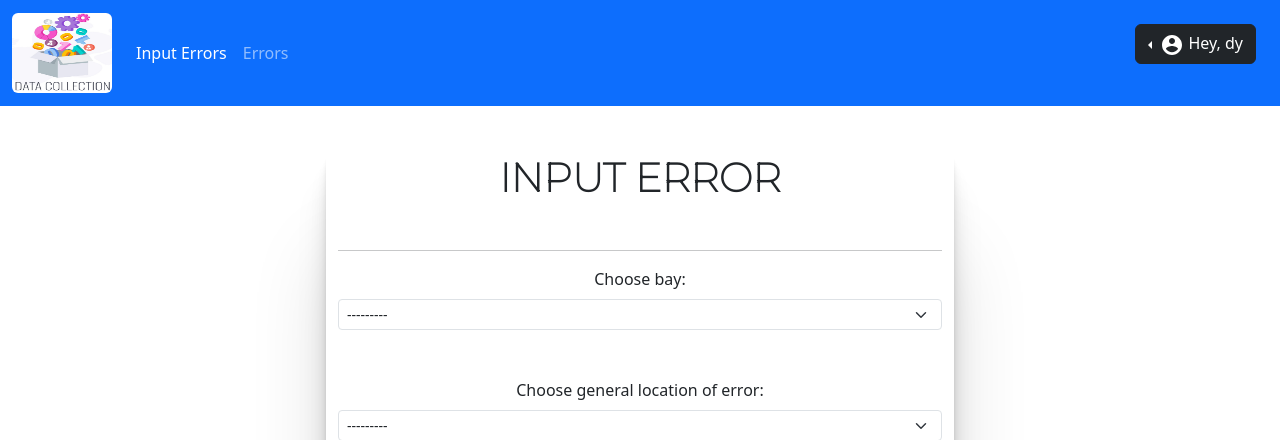
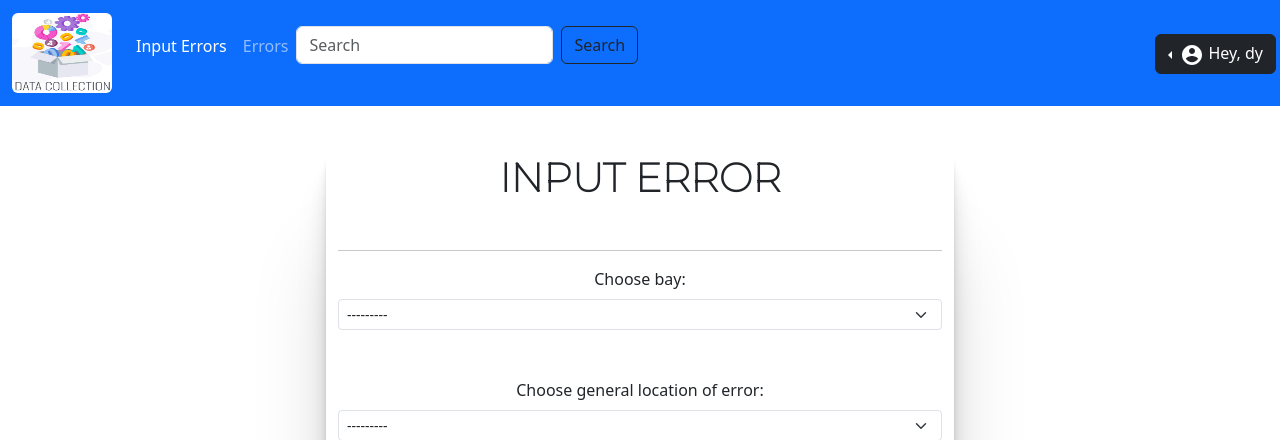
Before and after one commit to decentaro/DataCollectionForWork, a Django app: page /tek84Troubleshoot/index/ in a window 1280 px wide. Shown: the top 440 px of the page. Run offline with Django 4.2, Linux system fonts and the light colour scheme; a user stored in the database is signed in; some libraries are stand-ins or nearby versions.

Commit message:
Forgot password --> WIP, Re-style profile button and added non-functional search bar

```diff
--- a/tek84Troubleshoot/templates/base.html
+++ b/tek84Troubleshoot/templates/base.html
@@ -52,7 +52,15 @@
 				        				   {% if url_name == 'logout' %}invisible{% endif %}
 				        				   {% if url_name == 'signup' %}invisible{% endif %}"
 				        	href="/tek84Troubleshoot/errors">Errors</a>
-						<div class="btn-group dropstart position-absolute top-0 end-0 m-4
+
+				   <!-- WIP SEARCH BAR -->
+				        <form class="d-flex">
+				      		<input class="form-control me-2" type="search" placeholder="Search" aria-label="Search">
+					      	<button class="btn btn-outline-dark" type="submit">Search</button>
+					    </form>
+
+					 <!-- PROFILE BUTTON -->
+						<div class="btn-group dropstart position-absolute top-1 end-0 mt-1 mr-1 p-1
 							{% if url_name == 'login' %}invisible{% endif %}
 							{% if url_name == 'logout' %}invisible{% endif %}
 							{% if url_name == 'signup' %}invisible{% endif %}">
--- a/tek84Troubleshoot/templates/errors.html
+++ b/tek84Troubleshoot/templates/errors.html
@@ -21,7 +21,7 @@
     <div class="d-flex align-items-start sticky-top">
         <nav class="navbar-light bg-transparent mx-auto" >
             <div class="container">
-                <a class="navbar-brand text-secondary" href="{% url 'errors' %}#electrical">Electrical</a>
+                <a class="navbar-brand text-secondary " href="{% url 'errors' %}#electrical">Electrical</a>
                 <a class="navbar-brand text-primary" href="{% url 'errors' %}#bay1Link">Bay 1</a>
                 <a class="navbar-brand text-warning" href="{% url 'errors' %}#bay2Link">Bay 2</a>
                 <a class="navbar-brand text-success" href="{% url 'errors' %}#bay3Link">Bay 3</a>
```
Also changed, not shown: db.sqlite3, 1 other file.
